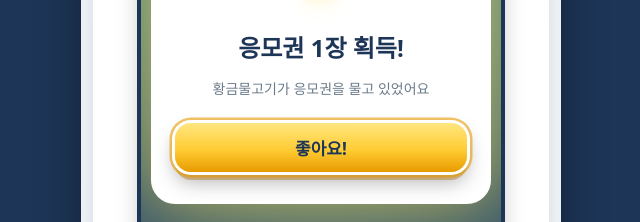
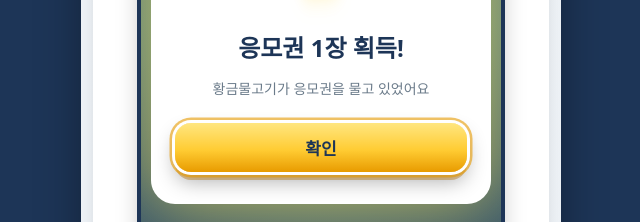
Before and after one commit to JHS-HECTO/polyball-fishing, a Next.js app: page /qa in a window 1280 px wide. Shown: the part 8160-8382 px from the top of the page, without its empty margins (319-959 px from the left). Built offline with nearby package versions, Linux system fonts and the light colour scheme.

Commit message:
copy: golden reward granted CTA '좋아요!' → '확인'

```diff
--- a/components/GoldenRewardModal.tsx
+++ b/components/GoldenRewardModal.tsx
@@ -62,7 +62,7 @@ export function GoldenRewardModal({ mode, count = 1, onWatchAd, onDecline, onClo
             <h3 className={styles.reward__title}>응모권 {count}장 획득!</h3>
             <p className={styles.reward__subtitle}>황금물고기가 응모권을 물고 있었어요</p>
             <button className={styles.reward__cta} onClick={onClose}>
-              좋아요!
+              확인
             </button>
           </>
         )}
```
